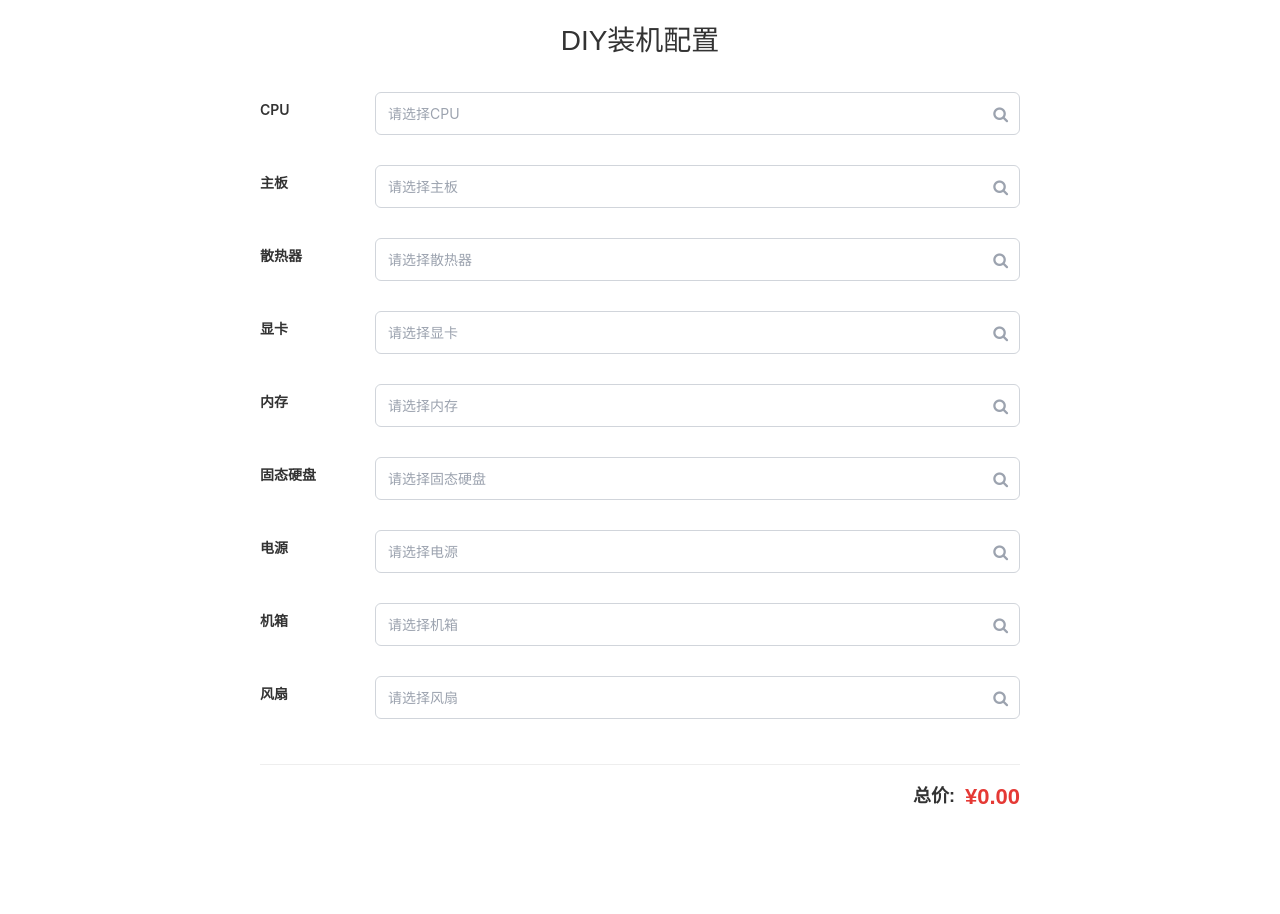
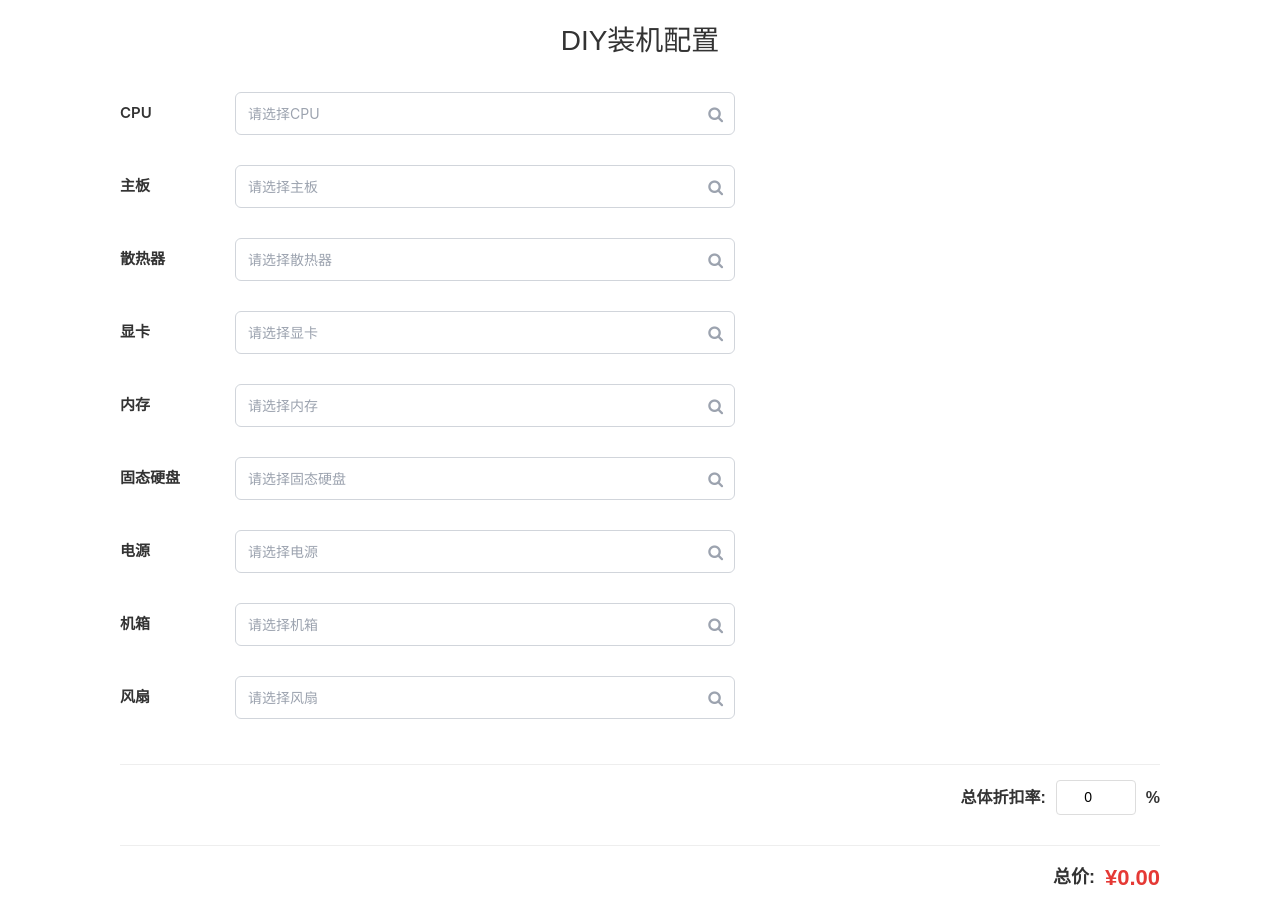
Before and after one commit to k1ngr4m/openpc-web, a React (Vite) app: page / in a window 1280 px wide. Before the commit the page ends 833 px from the top, so only its background shows below. Built offline with nearby package versions, Linux system fonts and the light colour scheme.

Commit message:
feat: 优化展示

```diff
--- a/src/App.css
+++ b/src/App.css
@@ -1,5 +1,5 @@
 .app-container {
-  max-width: 800px;
+  max-width: 1080px;
   margin: 0 auto;
   padding: 20px;
   font-family: 'Arial', sans-serif;
@@ -36,6 +36,7 @@
 .select-wrapper {
   flex: 1;
   position: relative;
+  width: 500px;
 }
 
 .select-wrapper select {
@@ -133,3 +134,62 @@
   font-weight: bold;
   color: #333;
 }
+
+.summary {
+  margin-top: 30px;
+  padding-top: 15px;
+  border-top: 1px solid #eee;
+}
+
+.discount-row {
+  display: flex;
+  align-items: center;
+  justify-content: flex-end;
+  gap: 10px;
+  margin-bottom: 15px;
+}
+
+.discount-row .label {
+  font-weight: bold;
+  color: #333;
+  font-size: 16px;
+}
+
+.discount-input {
+  width: 80px;
+  padding: 6px 8px;
+  border: 1px solid #ddd;
+  border-radius: 4px;
+  font-size: 14px;
+  text-align: center;
+}
+
+.discount-input:focus {
+  outline: none;
+  border-color: #4a90e2;
+}
+
+.percent {
+  font-size: 16px;
+  color: #333;
+  font-weight: bold;
+}
+
+.total-price {
+  display: flex;
+  justify-content: flex-end;
+  align-items: center;
+  gap: 10px;
+}
+
+.total-price .label {
+  font-weight: bold;
+  color: #333;
+  font-size: 18px;
+}
+
+.total-price .price {
+  color: #e53935;
+  font-size: 22px;
+  font-weight: bold;
+}
--- a/src/App.jsx
+++ b/src/App.jsx
@@ -18,6 +18,7 @@ const App = () => {
     // 修改selectedProducts状态结构，增加quantity字段
     const [selectedProducts, setSelectedProducts] = useState({});
     const [totalPrice, setTotalPrice] = useState(0);
+    const [discountRate, setDiscountRate] = useState(0); // 添加总体折扣率状态
 
     // 更新产品选择处理函数
     const handleProductSelect = (typeId, product, quantity = 1) => {
@@ -43,12 +44,19 @@ const App = () => {
         }
     };
 
-    // 计算总价时考虑数量因素
+    // 计算总价时考虑数量和折扣率因素
     useEffect(() => {
         const sum = Object.values(selectedProducts)
             .reduce((acc, product) => acc + (product?.price || 0) * (product?.quantity || 0), 0);
-        setTotalPrice(sum);
-    }, [selectedProducts]);
+        const discountedPrice = sum * (1 - discountRate / 100);
+        setTotalPrice(discountedPrice);
+    }, [selectedProducts, discountRate]);
+
+    // 添加折扣率变化处理函数
+    const handleDiscountChange = (e) => {
+        const value = parseFloat(e.target.value) || 0;
+        setDiscountRate(Math.min(Math.max(value, 0), 100)); // 限制在0-100之间
+    };
 
     return (
         <div className="app-container">
@@ -67,9 +75,24 @@ const App = () => {
                         />
                     ))}
                 </div>
-                <div className="total-price">
-                    <span className="label">总价:</span>
-                    <span className="price">¥{totalPrice.toFixed(2)}</span>
+                <div className="summary">
+                    <div className="discount-row">
+                        <span className="label">总体折扣率:</span>
+                        <input
+                            type="number"
+                            min="0"
+                            max="100"
+                            step="0.1"
+                            value={discountRate}
+                            onChange={handleDiscountChange}
+                            className="discount-input"
+                        />
+                        <span className="percent">%</span>
+                    </div>
+                    <div className="total-price">
+                        <span className="label">总价:</span>
+                        <span className="price">¥{totalPrice.toFixed(2)}</span>
+                    </div>
                 </div>
             </main>
         </div>
--- a/src/components/ProductSelector.jsx
+++ b/src/components/ProductSelector.jsx
@@ -6,6 +6,7 @@ const ProductSelector = ({ type, onSelect, onQuantityChange, selectedProduct })
     const [searchTerm, setSearchTerm] = useState('');
     const [filteredProducts, setFilteredProducts] = useState([]);
     const [quantity, setQuantity] = useState(1);
+    const [discountRate, setDiscountRate] = useState(0); // 折扣率状态（但不用于单个商品）
     const [isOpen, setIsOpen] = useState(false);
 
     const fetchProducts = async () => {
@@ -81,6 +82,7 @@ const ProductSelector = ({ type, onSelect, onQuantityChange, selectedProduct })
         }
     };
 
+
     const handleFocus = () => {
         setIsOpen(true);
         setSearchTerm('');
@@ -115,6 +117,7 @@ const ProductSelector = ({ type, onSelect, onQuantityChange, selectedProduct })
 
     return (
         <div className="product-selector">
+            <div className="selector-row">
                 <div className="product-name">{type.name}</div>
                 <div className={`select-wrapper ${isOpen ? 'open' : ''}`}>
                     <input
@@ -147,22 +150,30 @@ const ProductSelector = ({ type, onSelect, onQuantityChange, selectedProduct })
                         </div>
                     )}
                 </div>
+            </div>
 
             {/* 添加数量输入框 */}
             {selectedProduct && (
-                <div className="quantity-wrapper">
-                    <div className="quantity-row">
+                <div className="details-wrapper">
+                    <div className="details-row">
+                        <div className="detail-item">
                             <span className="label">数量:</span>
                             <input
                                 type="number"
                                 min="1"
                                 value={quantity}
                                 onChange={handleQuantityChange}
-                            className="quantity-input"
+                                className="detail-input"
                             />
+                        </div>
+                        <div className="detail-item">
+                            <span className="label">小计:</span>
+                            <span className="price">¥{(selectedProduct.price * quantity).toFixed(2)}</span>
+                        </div>
+                        <div className="detail-item">
                             <button
                                 type="button"
-                            className="clear-button"
+                                className="delete-button"
                                 onClick={() => {
                                     setSearchTerm('');
                                     onSelect(type.id, null);
@@ -171,8 +182,6 @@ const ProductSelector = ({ type, onSelect, onQuantityChange, selectedProduct })
                                 删除
                             </button>
                         </div>
-                    <div className="subtotal-row">
-                        <span className="subtotal">小计: <span className="price">¥{(selectedProduct.price * quantity).toFixed(2)}</span></span>
                     </div>
                 </div>
             )}
@@ -183,16 +192,23 @@ const ProductSelector = ({ type, onSelect, onQuantityChange, selectedProduct })
                     font-family: -apple-system, BlinkMacSystemFont, 'Segoe UI', Roboto, Oxygen, Ubuntu, Cantarell, 'Open Sans', 'Helvetica Neue', sans-serif;
                 }
 
+                .selector-row {
+                    display: flex;
+                    align-items: center;
+                    gap: 15px;
+                }
+
                 .product-name {
+                    width: 100px;
                     font-weight: 600;
-                    margin-bottom: 8px;
                     color: #333;
-                    font-size: 14px;
+                    font-size: 15px;
+                    flex-shrink: 0;
                 }
 
                 .select-wrapper {
+                    flex: 1;
                     position: relative;
-                    width: 100%;
                     min-height: 42px;
                 }
 
@@ -279,71 +295,74 @@ const ProductSelector = ({ type, onSelect, onQuantityChange, selectedProduct })
                     font-style: italic;
                 }
 
-                .quantity-wrapper {
-                    display: flex;
-                    flex-direction: column;
-                    margin-top: 10px;
-                    gap: 8px;
+                .details-wrapper {
+                    margin-top: 12px;
+                    padding: 12px;
+                    background-color: #f8f9fa;
+                    border-radius: 6px;
                 }
 
-                .quantity-row {
+                .details-row {
                     display: flex;
                     align-items: center;
-                    gap: 10px;
-                }
-
-                .subtotal-row {
-                    display: flex;
+                    gap: 15px;
                     justify-content: flex-end;
                 }
 
+                .detail-item {
+                    display: flex;
+                    align-items: center;
+                    gap: 6px;
+                }
+
                 .label {
-                    font-size: 14px;
+                    font-size: 13px;
                     color: #374151;
                     font-weight: 500;
                 }
 
-                .quantity-input {
-                    width: 80px;
+                .detail-input {
+                    width: 60px;
                     padding: 6px 8px;
                     border: 1px solid #d1d5db;
                     border-radius: 4px;
-                    font-size: 14px;
+                    font-size: 13px;
                     text-align: center;
                 }
 
-                .quantity-input:focus {
+                .detail-input:focus {
                     outline: none;
                     border-color: #3b82f6;
                     box-shadow: 0 0 0 3px rgba(59, 130, 246, 0.1);
                 }
 
-                .subtotal {
-                    margin-left: auto;
+                .price {
+                    color: #ef4444;
                     font-weight: 600;
-                    color: #1f2937;
-                    font-size: 14px;
+                    min-width: 70px;
+                    text-align: right;
+                    font-size: 13px;
                 }
 
-                .clear-button {
-                    margin-left: 10px;
+                .percent {
+                    font-size: 13px;
+                    color: #374151;
+                    font-weight: 500;
+                }
+
+                .delete-button {
                     padding: 6px 12px;
                     background-color: #f87171;
                     color: white;
                     border: none;
                     border-radius: 4px;
-                    font-size: 14px;
+                    font-size: 13px;
                     cursor: pointer;
                     transition: background-color 0.2s ease;
                 }
 
-                .clear-button:hover {
+                .delete-button:hover {
                     background-color: #ef4444;
-                }
-
-                .price {
-                    color: #ef4444;
-                    font-weight: 600;
                 }
             `}</style>
         </div>
```
Lines whose indentation alone changed are shown as unchanged.
